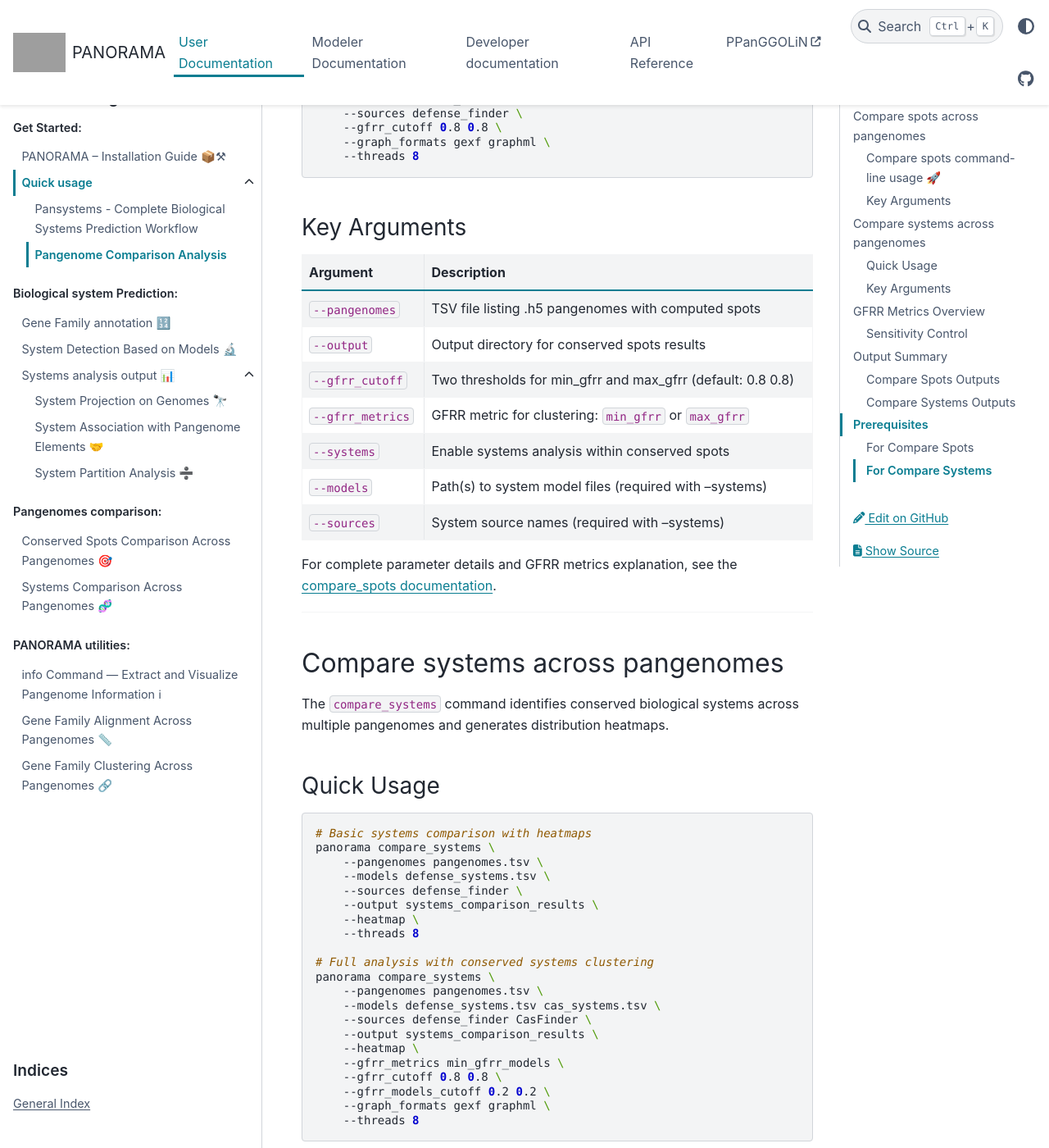
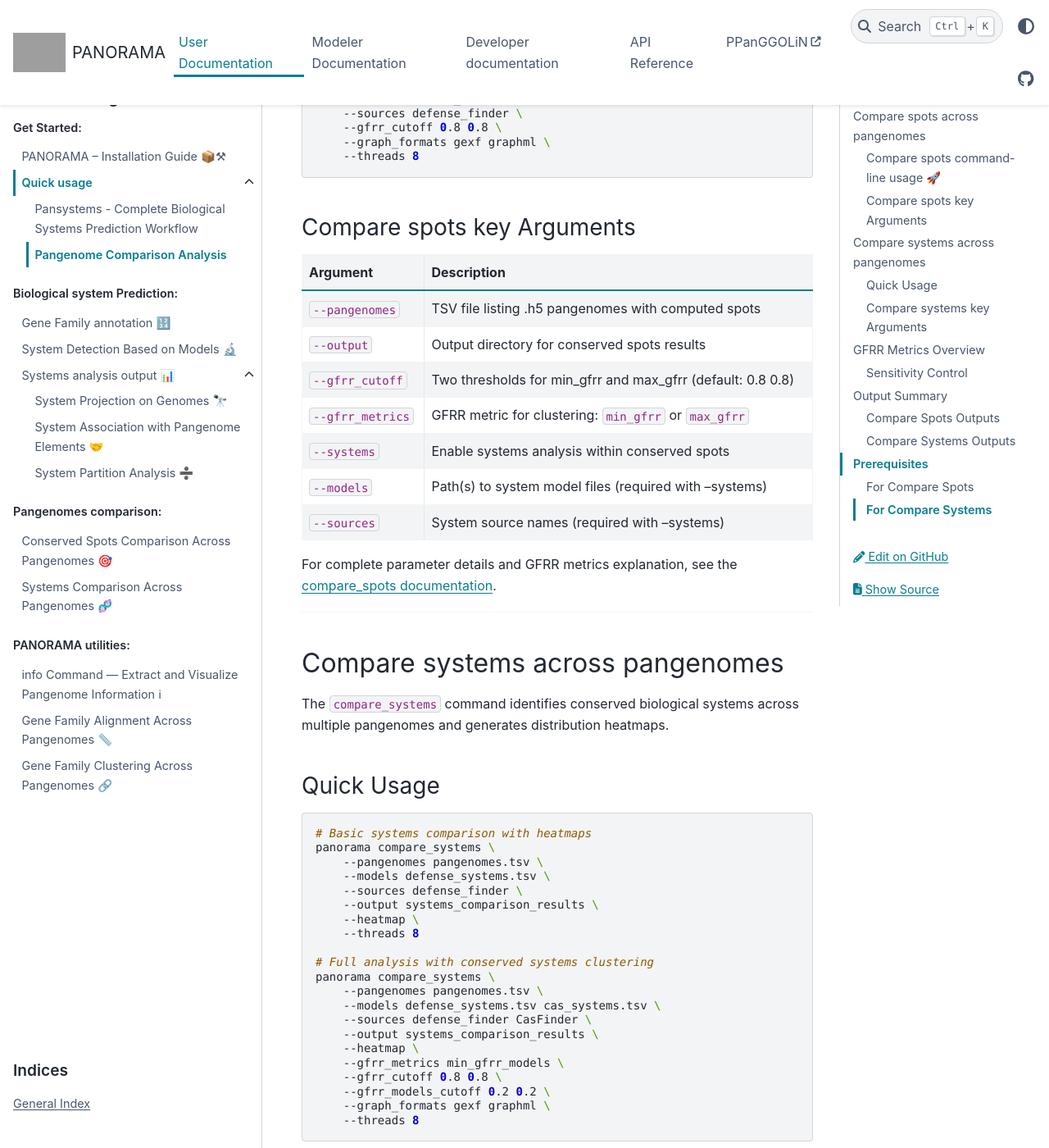
Before and after one commit to labgem/PANORAMA, a Sphinx documentation site: the page built from docs/user/quick_compare.md, in a window 1280 px wide and 1400 px high, scrolled down 824 px. Shown: the whole window at 82% size. Built offline with Sphinx 7.4.7 and the PyData theme 0.15.4, drawn with Linux system fonts in a browser that asks for light colours; the version number could not be read and is left out; some of the changed text lies outside the part shown; grey boxes are pictures that could not be loaded.

Commit message:
Refine headings in quick_compare.md for improved clarity and consistency.

````diff
--- a/docs/user/quick_compare.md
+++ b/docs/user/quick_compare.md
@@ -32,7 +32,7 @@ panorama compare_spots \
     --threads 8
 ```
 
-### Key Arguments
+### Compare spots key Arguments
 
 | Argument         | Description                                                 |
 |------------------|-------------------------------------------------------------|
@@ -79,7 +79,7 @@ panorama compare_systems \
     --threads 8
 ```
 
-### Key Arguments
+### Compare systems key Arguments
 
 | Argument               | Description                                                 |
 |------------------------|-------------------------------------------------------------|
````
Also changed, not shown: 1 other file.
